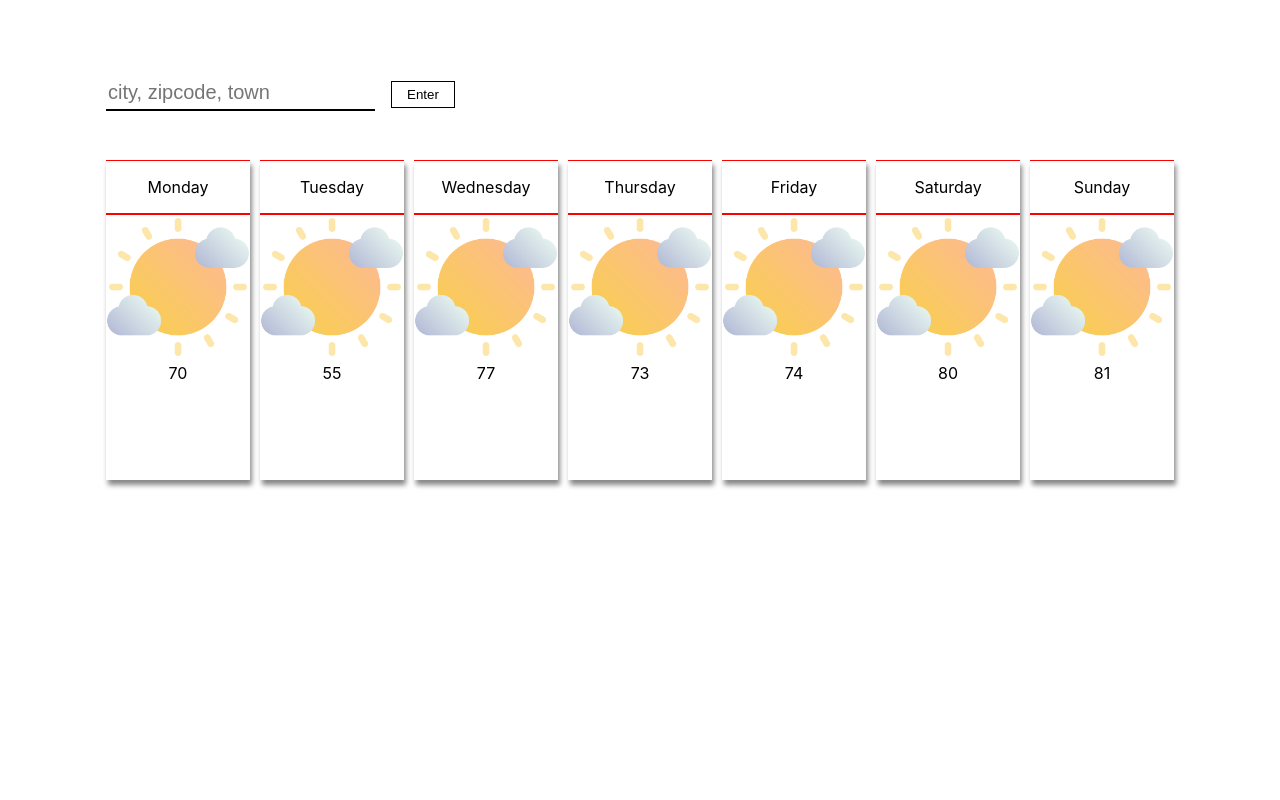
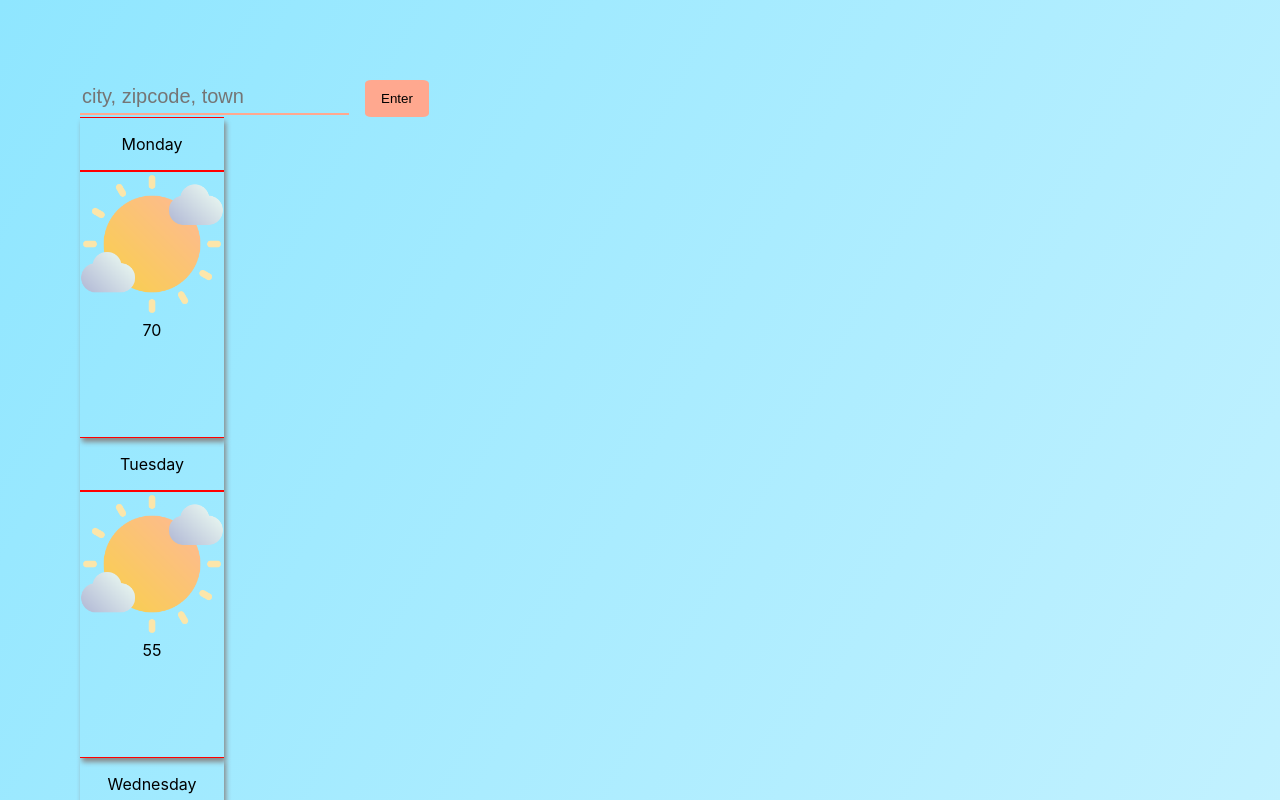
Before and after one commit to sjschweber/weather-app, a React (Create React App) app: page / in a window 1280 px wide. Shown: the top 800 px of the page. Built offline with nearby package versions, Linux system fonts and the light colour scheme; no server answers.

Commit message:
Styles background, card component, and button

```diff
--- a/src/App.css
+++ b/src/App.css
@@ -1,28 +1,47 @@
 
+body{
+    background-image: linear-gradient(to bottom right, #8FE6FF, #dcf7ff);
+    min-height: 100vh;
+}
 .app__container {
-  margin-top: 5rem;
+  margin: 5rem;
   text-align: center;
-  display: grid;
-  grid-template-columns: auto auto auto auto auto auto auto;
+  display: block;
+
+
+  /* display: grid; */
+  /* grid-template-columns: auto auto auto auto auto auto auto;
   grid-template-areas:
-    "header header header header header header header"
+    "header header header header header header header" */
 }
 
 .location_input{
+  background-color: inherit;
+  color: 	#404040;
   padding-bottom: 5px;
   border: none;
-  border-bottom: 2px solid black;
+  border-bottom: 2px solid #ffa88f;
   font-size: 20px;
 }
 .location_input:focus{
   outline: none;
 }
 button{
-  padding: 5px;
+  color: black;
+  padding: 8px;
   width: 4rem;
   margin-left: 1rem;
-  background: white;
-  border: 1px solid black;
+  background: #ffa88f;
+  border-radius: 10%;
+  border: solid;
+  border-color: #ffa88f;
+  transition: .5s;
+  outline: none;
+}
+
+button:hover{
+  background-color: #dcf7ff;
+  border-color: #dcf7ff;
 }
 
 form{
```
